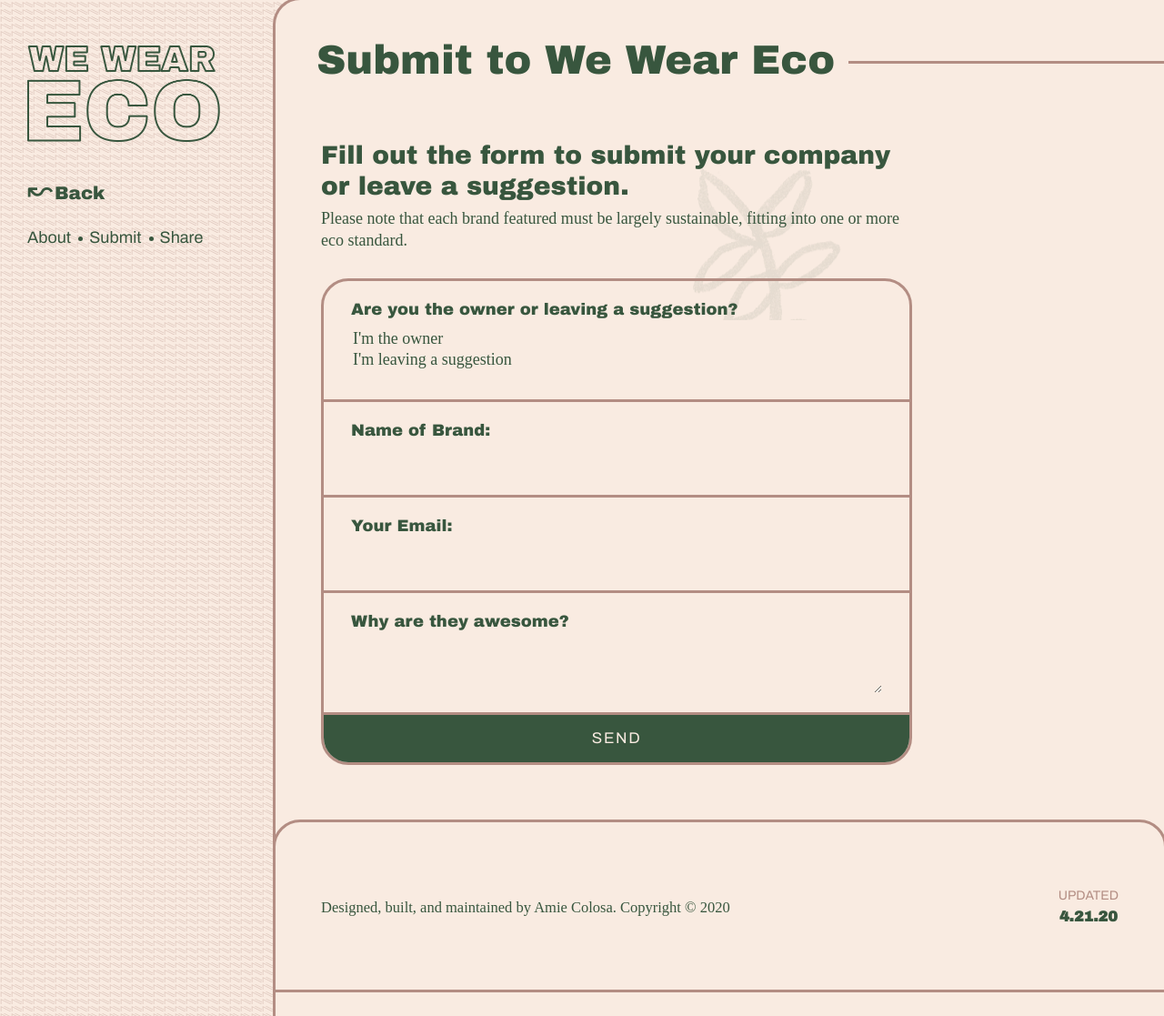
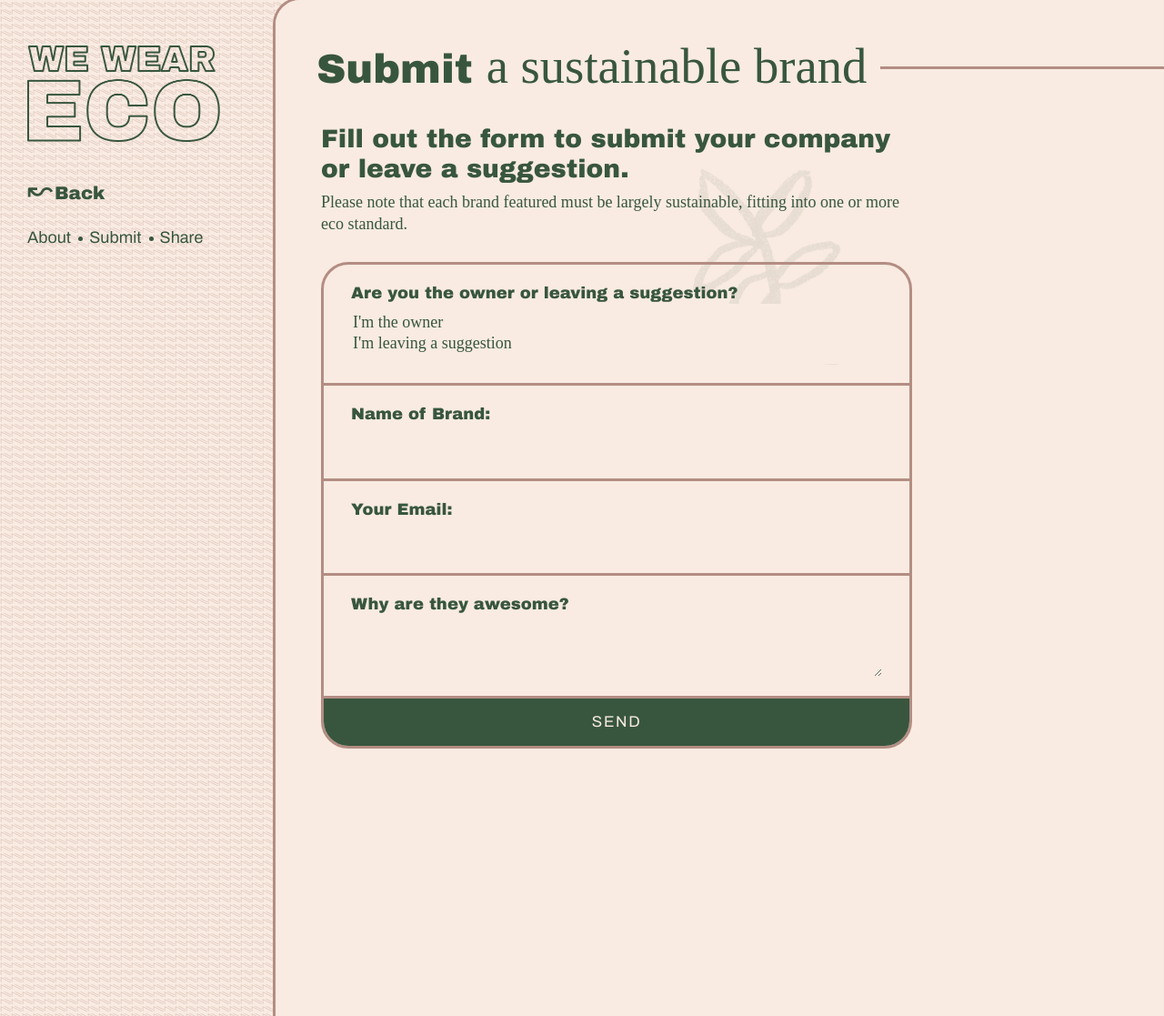
Before and after one commit to amiegrrl/we-wear-eco, a Jekyll site: the page built from submit.md, in a window 1280 px wide. Shown: the whole page at 91% size. Built offline with Jekyll 4.4.1, drawn with Linux system fonts in a browser that asks for light colours; nearby versions of some CDN libraries; some web fonts are replaced.

Commit message:
social share

```diff
--- a/_includes/nav.html
+++ b/_includes/nav.html
@@ -12,6 +12,6 @@
   </li>
 </ul>
 
- <div class="social-share collapse" id="socialShare">
+<div class="social-share collapse" id="socialShare">
 	{% include social-share.html %}
- </div>
+</div>
--- a/_includes/scripts.html
+++ b/_includes/scripts.html
@@ -17,15 +17,15 @@ crossorigin="anonymous"></script>
     });
 
     //mobile fade out
-    $(window).scroll(function() {
-          var scrollTop = window.pageYOffset || document.documentElement.scrollTop;
-          if (scrollTop < 50) {
-                $('h1').fadeIn('slow');
-          }
-          else {
-                $('h1').fadeOut('slow');
-          }
-    });
+    // $(window).scroll(function() {
+    //       var scrollTop = window.pageYOffset || document.documentElement.scrollTop;
+    //       if (scrollTop < 50) {
+    //             $('h1').fadeIn('slow');
+    //       }
+    //       else {
+    //             $('h1').fadeOut('slow');
+    //       }
+    // });
 
 
     $(function(){
--- a/_layouts/about.html
+++ b/_layouts/about.html
@@ -26,7 +26,7 @@
 
         <div class="col-md main-content">
           <div class="main-content-inner subpage">
-           <h1>About the site</h1>
+           <h1>About <span>the site</span></h1>
 
            <div class="row">
 
--- a/_layouts/submit.html
+++ b/_layouts/submit.html
@@ -25,8 +25,8 @@
         <!-- /.col-lg-3 -->
 
         <div class="col-md main-content">
-          <div class="main-content-inner subpage">
-           <h1>Submit to We Wear Eco</h1>
+          <div class="main-content-inner subpage subpage--submit">
+           <h1>Submit <span>a sustainable brand</span></h1>
 
            <div class="row">
 
--- a/css/style.scss
+++ b/css/style.scss
@@ -102,6 +102,7 @@ h2 {
 
 	@media (min-width: $screen-sm) {
 		padding: 40px 45px;
+		min-height:103vh;
 	}
 
 	> .row {
@@ -448,6 +449,10 @@ article {
 	h2 {
 		margin-top:30px;
 	}
+
+	&.subpage--submit h2{
+		margin-top:0;
+	}
 }
 
 
```
